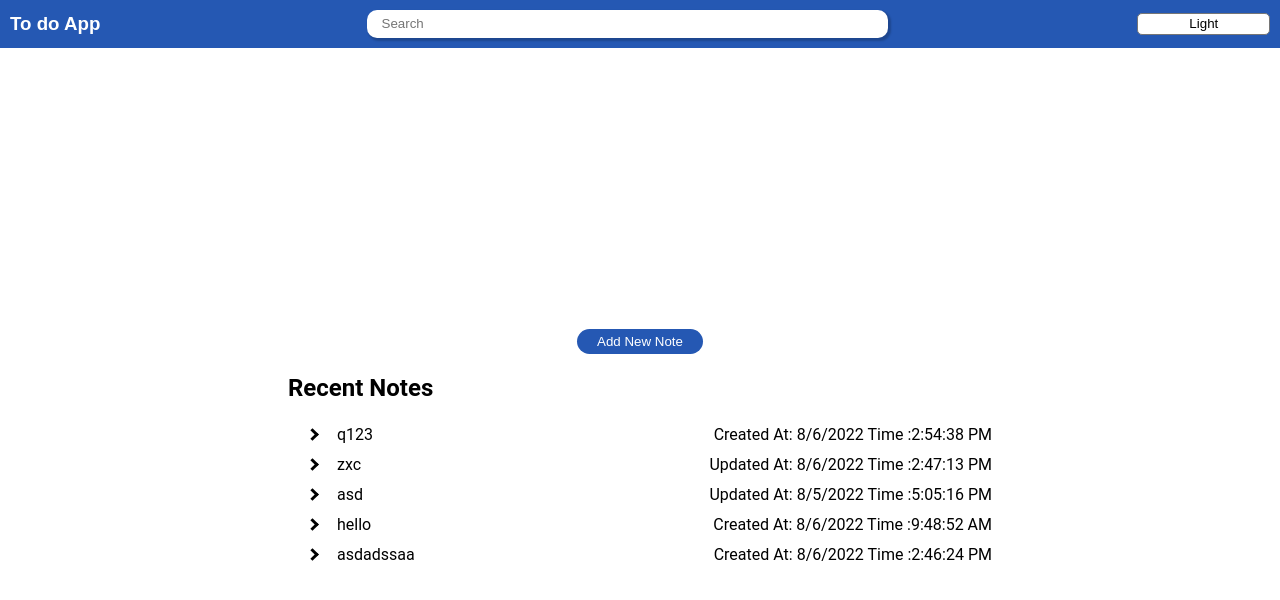
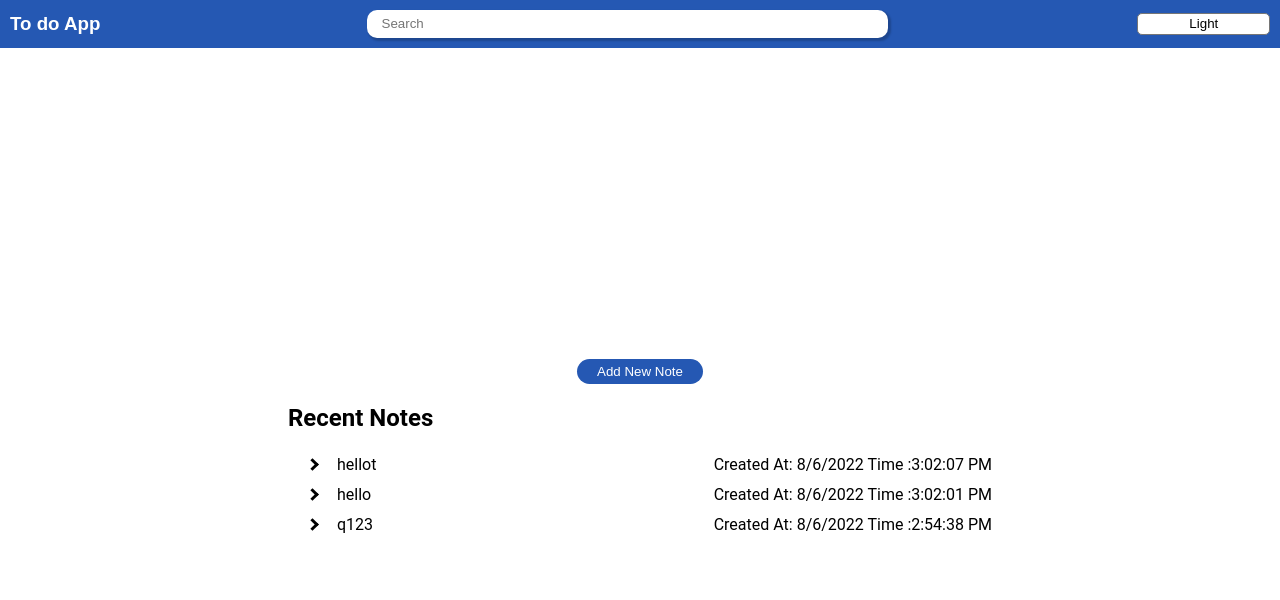
Before and after one commit to MKM327/Todo-App, a Next.js app: page / in a window 1280 px wide. Shown: the top 600 px of the page. Built offline with nearby package versions, Linux system fonts and the light colour scheme.

Commit message:
Changed main menu to most recent notes

```diff
--- a/components/To do items/TodoContent.js
+++ b/components/To do items/TodoContent.js
@@ -24,8 +24,9 @@ const TodoContent = () => {
     <div>
       <ButtonRow />
       <h2>Recent Notes</h2>
-      {todoData.map((value) => {
-        return <TodoItem todoItem={value} key={value.id} />;
+
+      {todoData.slice(0, 3).map((todoItem) => {
+        return <TodoItem todoItem={todoItem} />;
       })}
     </div>
   );
--- a/data.json
+++ b/data.json
@@ -1,4 +1,16 @@
 [
+  {
+    "Header": "hellot",
+    "Description": "asdt",
+    "id": 12,
+    "Date": "Created At: 8/6/2022 Time :3:02:07 PM"
+  },
+  {
+    "Header": "hello",
+    "Description": "asd",
+    "id": 11,
+    "Date": "Created At: 8/6/2022 Time :3:02:01 PM"
+  },
   {
     "Header": "q123",
     "Description": "123",
@@ -20,10 +32,10 @@
     "Finished": true
   },
   {
-    "Header": "hello",
-    "Description": "hello",
+    "Header": "test",
+    "Description": "test",
     "id": 8,
-    "Date": "Created At: 8/6/2022 Time :9:48:52 AM"
+    "Date": "Updated At: 8/6/2022 Time :2:59:08 PM"
   },
   {
     "Header": "asdadssaa",
```
